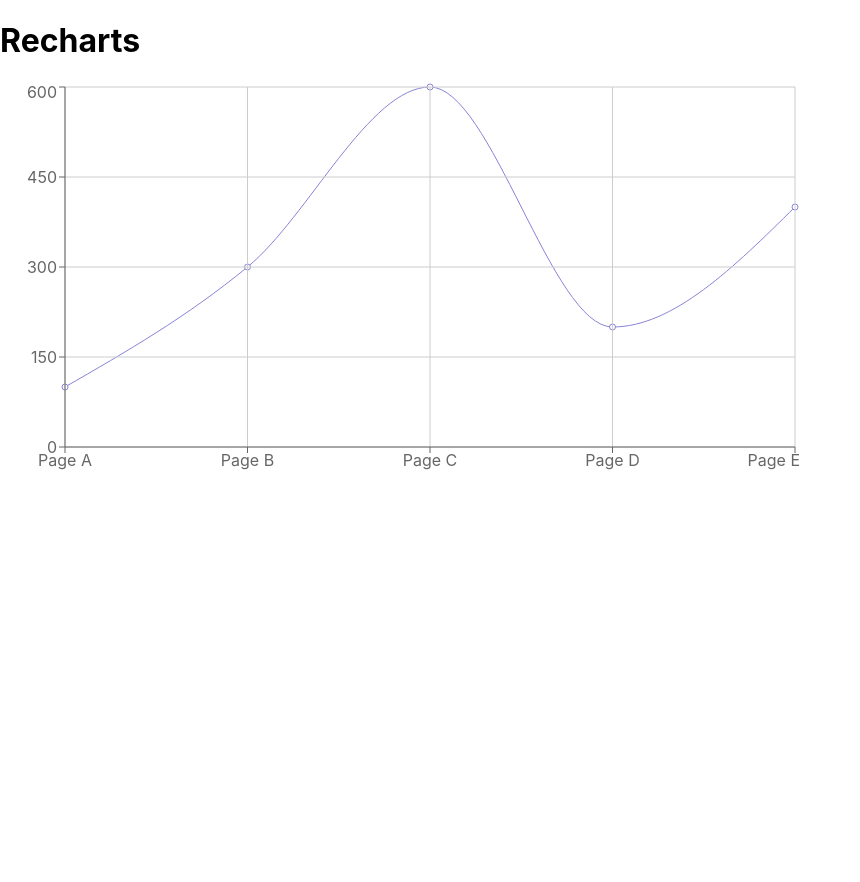
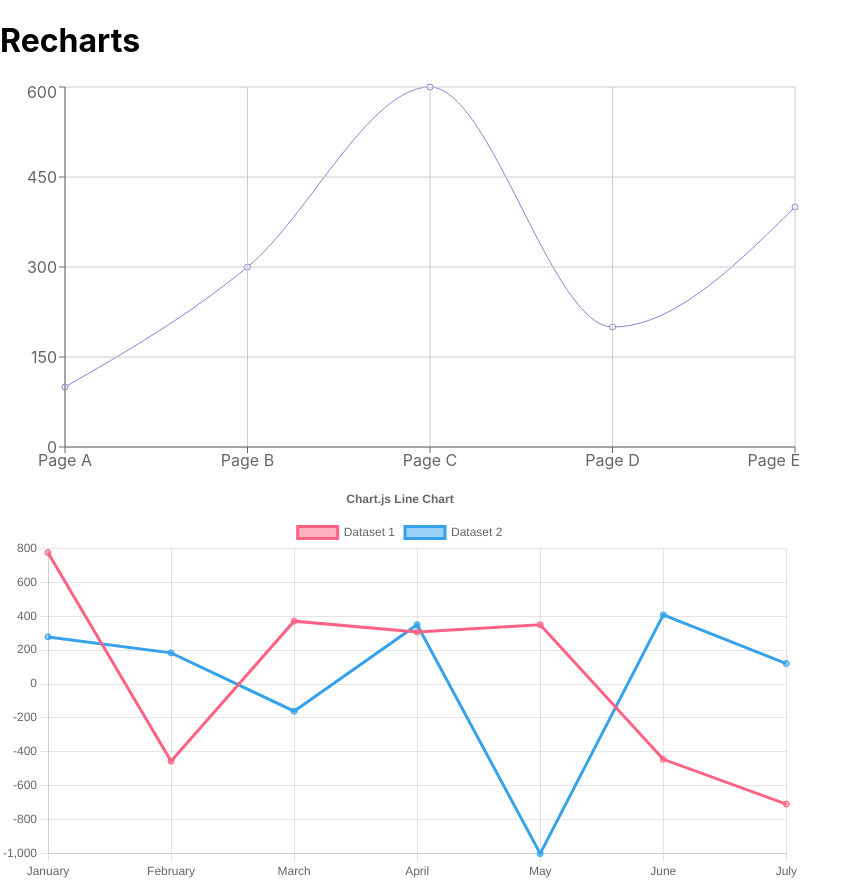
Before and after one commit to Valentino30/React_Charting_Libraries, a React (Create React App) app: page / in a window 1280 px wide. Shown: the whole page, without its empty margins (0-860 px from the left). Before the commit the page ends 800 px from the top, so only its background shows below. Built offline with nearby package versions, Linux system fonts and the light colour scheme.

Commit message:
Add React Charts Line Chart

```diff
--- a/src/App.tsx
+++ b/src/App.tsx
@@ -1,11 +1,15 @@
-import { rechartsLineChartData } from "./utils";
+import { rechartsLineChartData } from "./data/recharts";
+import { reactChartsLineChartData } from "./data/reactCharts";
+
 import { RechartsLineChart } from "./components/RechartsLineChart";
+import { ReactChartsLineChart } from "./components/ReactChartsLineChart";
 
 function App() {
   return (
-    <div>
+    <div style={{ width: 800 }}>
       <h1>Recharts</h1>
       <RechartsLineChart data={rechartsLineChartData} />
+      <ReactChartsLineChart data={reactChartsLineChartData} />
     </div>
   );
 }
--- /dev/null
+++ b/src/components/ReactChartsLineChart/index.tsx
@@ -0,0 +1,50 @@
+import {
+  Chart as ChartJS,
+  CategoryScale,
+  LinearScale,
+  PointElement,
+  LineElement,
+  Title,
+  Tooltip,
+  Legend,
+} from "chart.js";
+import { Line } from "react-chartjs-2";
+
+ChartJS.register(
+  CategoryScale,
+  LinearScale,
+  PointElement,
+  LineElement,
+  Title,
+  Tooltip,
+  Legend
+);
+
+export const options = {
+  responsive: true,
+  plugins: {
+    legend: {
+      position: "top" as const,
+    },
+    title: {
+      display: true,
+      text: "Chart.js Line Chart",
+    },
+  },
+};
+
+type ReactChartsLineChartProps = {
+  data: {
+    labels: string[];
+    datasets: {
+      label: string;
+      data: any[];
+      borderColor: string;
+      backgroundColor: string;
+    }[];
+  };
+};
+
+export function ReactChartsLineChart({ data }: ReactChartsLineChartProps) {
+  return <Line options={options} data={data} />;
+}
--- /dev/null
+++ b/src/data/reactCharts.tsx
@@ -0,0 +1,21 @@
+import { faker } from "@faker-js/faker";
+
+const labels = ["January", "February", "March", "April", "May", "June", "July"];
+
+export const reactChartsLineChartData = {
+  labels,
+  datasets: [
+    {
+      label: "Dataset 1",
+      data: labels.map(() => faker.datatype.number({ min: -1000, max: 1000 })),
+      borderColor: "rgb(255, 99, 132)",
+      backgroundColor: "rgba(255, 99, 132, 0.5)",
+    },
+    {
+      label: "Dataset 2",
+      data: labels.map(() => faker.datatype.number({ min: -1000, max: 1000 })),
+      borderColor: "rgb(53, 162, 235)",
+      backgroundColor: "rgba(53, 162, 235, 0.5)",
+    },
+  ],
+};
--- /dev/null
+++ b/src/data/recharts.tsx
@@ -0,0 +1,7 @@
+export const rechartsLineChartData = [
+  { name: "Page A", uv: 100, pv: 2400, amt: 2400 },
+  { name: "Page B", uv: 300, pv: 2300, amt: 2300 },
+  { name: "Page C", uv: 600, pv: 2200, amt: 2200 },
+  { name: "Page D", uv: 200, pv: 2200, amt: 2200 },
+  { name: "Page E", uv: 400, pv: 2200, amt: 2200 },
+];
--- a/src/utils/index.tsx
+++ /dev/null
@@ -1,7 +0,0 @@
-export const rechartsLineChartData = [
-    { name: "Page A", uv: 100, pv: 2400, amt: 2400 },
-    { name: "Page B", uv: 300, pv: 2300, amt: 2300 },
-    { name: "Page C", uv: 600, pv: 2200, amt: 2200 },
-    { name: "Page D", uv: 200, pv: 2200, amt: 2200 },
-    { name: "Page E", uv: 400, pv: 2200, amt: 2200 },
-];
```
Also changed, not shown: package.json (+7 -0 lines), 1 other file (tests, documents, lock files or other folders).
